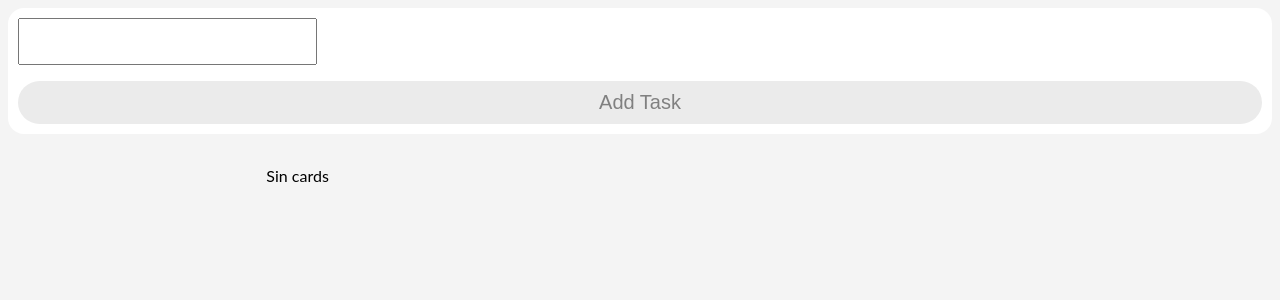
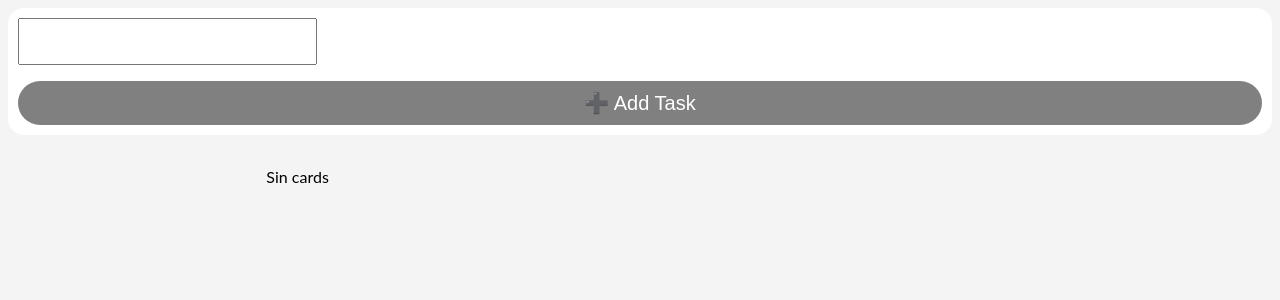
Before and after one commit to mDep07/react-and-react-spring, a React (Create React App) app: page / in a window 1280 px wide. Shown: the top 300 px of the page. Built offline with nearby package versions, Linux system fonts and the light colour scheme.

Commit message:
Style form button

```diff
--- a/src/App.js
+++ b/src/App.js
@@ -35,14 +35,14 @@ export default function App() {
   const initialState = db.getAllTasks();
   const [tasks, setTasks] = useState(initialState);
 
-  const addNewTask = ({ title }) => {
-    db.addNewTask({ title })
+  const addNewTask = (newTask) => {
+    db.addNewTask(newTask)
       .then((task) => setTasks([...tasks, task]))
       .catch((err) => console.log('err', err));
   };
 
   const deleteTask = async (taskId) => {
-    const deleteTaskID = await db.deleteTask(taskId)
+    const deleteTaskID = await db.deleteTask(taskId);
 
     const tasksWithoutDelete = tasks.filter((t) => t.id !== deleteTaskID);
     setTasks(tasksWithoutDelete);
--- a/src/Cards.js
+++ b/src/Cards.js
@@ -138,11 +138,16 @@ export default function Cards({ list, handleDelete }) {
             key={task.id}
             className={cardLoading.includes(task.id) ? 'loading' : ''}
           >
-            <p>{task.title}</p>
+            <p>
+              {task.title}{' '}
+              {task.importance && (
+                <strong style={{ color: 'orange' }}>!important</strong>
+              )}
+            </p>
             <div
               style={{
                 display: 'flex',
-                justifyContent: 'space-between',
+                justifyContent: 'flex-end',
                 gap: 5,
                 marginTop: 20,
               }}
@@ -154,9 +159,9 @@ export default function Cards({ list, handleDelete }) {
               >
                 <span>❌</span> Delete
               </StyledButtonCard>
-              <StyledButtonCard color="#2d60cf" color2="#173a87">
+              {/* <StyledButtonCard color="#2d60cf" color2="#173a87">
                 <span>✍</span> Edit
-              </StyledButtonCard>
+              </StyledButtonCard> */}
               <StyledButtonCard
                 onClick={() => handleFinishTask(task.id)}
                 color="#70C321"
--- a/src/Form.js
+++ b/src/Form.js
@@ -29,12 +29,20 @@ const StyledButtonSubmit = styled(animated.button)`
   border-radius: 100px;
   border: none;
   cursor: pointer;
-  background-color: #ebebeb;
-  color: #808080;
-  transition: all .25s ease-in-out;
+  background-color: #808080;
+  color: #fff;
+  transition:
+    box-shadow .15s ease-in-out,
+    transform .15s ease-in-out;
+
   &:hover {
-    background-color: #808080;
-    color: #ebebeb;
+    transform: translateY(-3px);
+    box-shadow:
+      0 3px 0 0 #232323, inset 0 0 0 0 #232323;
+  }
+  &:active {
+    transform: translateY(0);
+    box-shadow: 0 0 0 0 #232323, inset 0 1px 2px 0 #232323;
   }
 `;
 
@@ -59,7 +67,7 @@ export default function Form({ handleNewTask }) {
     e.preventDefault();
 
     if (text !== '') {
-      const task = { title: text, fixed: false };
+      const task = { title: text, importance: true };
       handleNewTask(task);
       changeText('');
     }
@@ -69,7 +77,7 @@ export default function Form({ handleNewTask }) {
     <StyledForm onSubmit={handleSubmit}>
       <Input handleChangeText={changeText} valueText={text} />
       {/* <Input handleChangeText={changeText} valueText={text} type="datetime" /> */}
-      <StyledButtonSubmit type="submit">Add Task</StyledButtonSubmit>
+      <StyledButtonSubmit type="submit">➕ Add Task</StyledButtonSubmit>
     </StyledForm>
   );
 }
```
